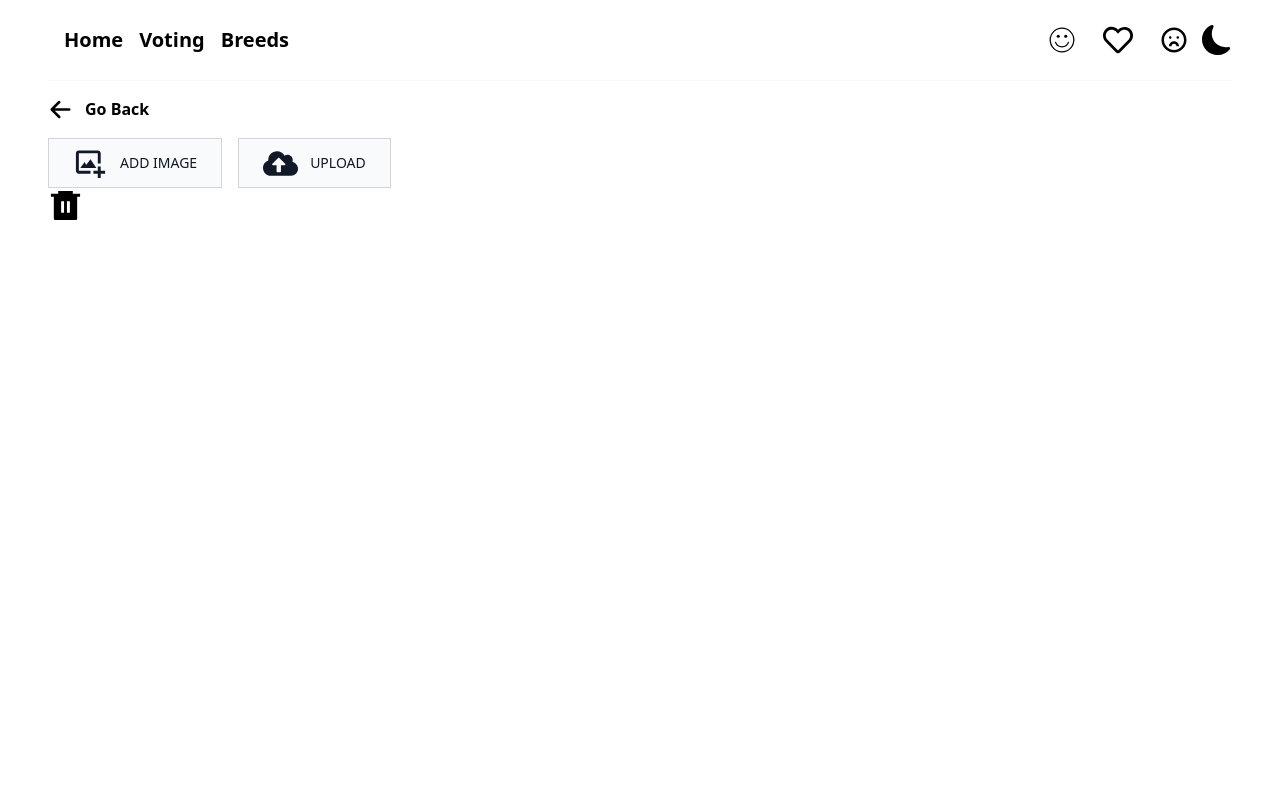
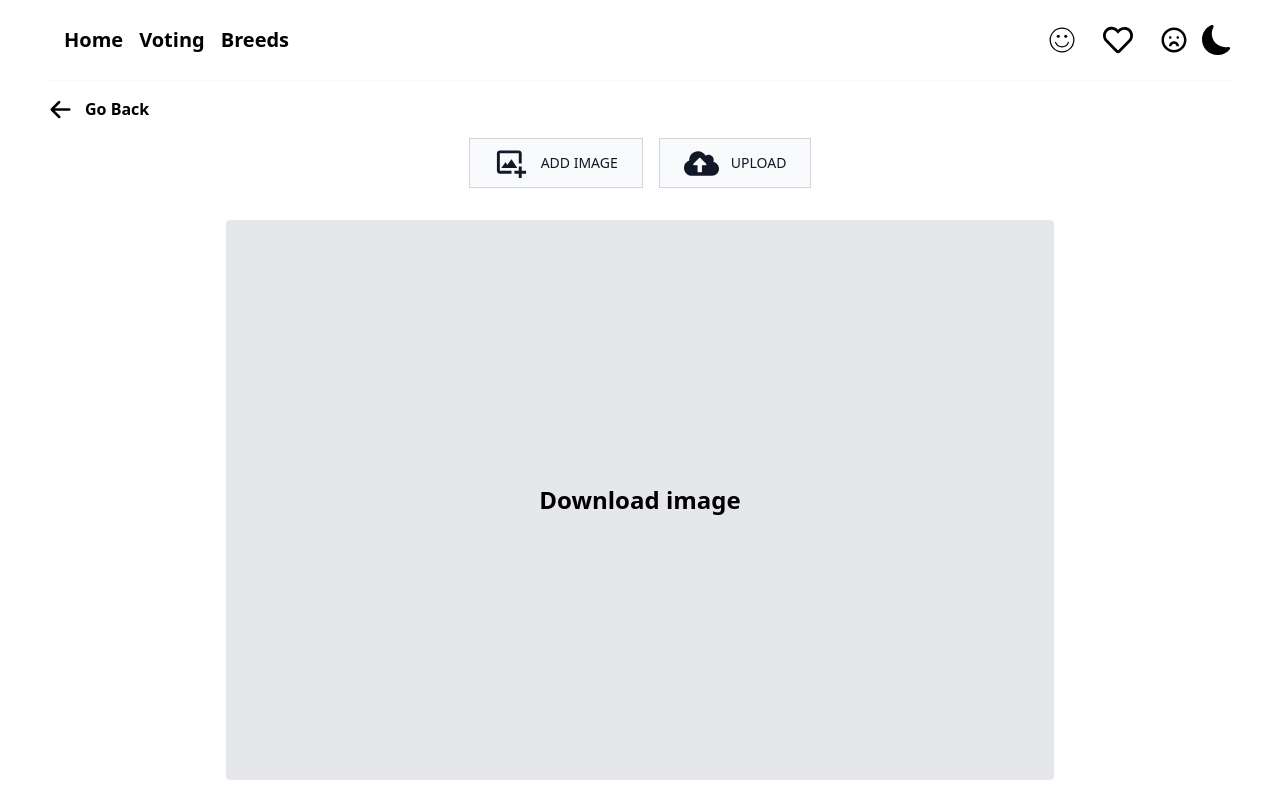
Before and after one commit to ElenaDiachenko/cats-app-redux, a React (Create React App) app: page /upload in a window 1280 px wide. Built offline with nearby package versions, Linux system fonts and the light colour scheme.

Commit message:
fixed style upload

```diff
--- a/src/pages/Upload.jsx
+++ b/src/pages/Upload.jsx
@@ -23,13 +23,12 @@ const Upload = () => {
 
   const handleSubmit = async (e) => {
     e.preventDefault();
-    console.log(e.target.elements[0].files[0]);
     const file = e.target.elements[0].files[0];
     let formData = new FormData();
     formData.append('file', file);
     try {
-      const result = await requests.uploadImage(formData);
-      console.log(result);
+      await requests.uploadImage(formData);
+      setImageURLs([]);
     } catch (error) {
       console.error(error.message);
     }
@@ -38,10 +37,7 @@ const Upload = () => {
   return (
     <div className="flex flex-col gap-y-4">
       <BackLink to={location.state?.from ?? '/breeds'}>Go Back</BackLink>
-      <div>
-        <div>
-          <div>
-            <form onSubmit={handleSubmit}>
+      <form className="mb-4 mx-auto" onSubmit={handleSubmit}>
         <div className="flex gap-x-4">
           <button
             className="px-6 h-[50px] text-sm text-gray-900 bg-gray-50 border border-gray-300  dark:bg-gray-700 dark:border-gray-600  dark:text-white flex justify-center items-center hover:opacity-50"
@@ -66,18 +62,28 @@ const Upload = () => {
           hidden
         />
       </form>
-          </div>
-        </div>
 
-        <div>
-          <button onClick={() => setImageURLs([])}>
+      <div className=" relative rounded mx-auto flex  justify-center items-center bg-gray-200 dark:bg-slate-600 w-full md:w-[70%] h-[70vh]">
+        {imageURLs.length ? (
+          <button
+            className="absolute top-4 right-4 p-1 text-gray-900 bg-gray-50 border border-gray-300  dark:bg-gray-700 dark:border-gray-600  dark:text-white flex justify-center items-center hover:opacity-50"
+            onClick={() => setImageURLs([])}
+          >
             <RiDeleteBin6Fill size={35} />
           </button>
-
-          {imageURLs.map((imageSrc) => (
-            <img key={imageSrc} src={imageSrc} alt="upload_image" />
-          ))}
-        </div>
+        ) : null}
+        {imageURLs.length ? (
+          imageURLs.map((imageSrc) => (
+            <img
+              className="w-full h-full block object-cover"
+              key={imageSrc}
+              src={imageSrc}
+              alt="upload_image"
+            />
+          ))
+        ) : (
+          <p className="text-xl lg:text-2xl font-bold">Download image</p>
+        )}
       </div>
     </div>
   );
--- a/src/pages/Voting.jsx
+++ b/src/pages/Voting.jsx
@@ -3,17 +3,12 @@ import { requests } from '../servises/API';
 import { CiFaceSmile } from 'react-icons/ci';
 import { CgSmileSad } from 'react-icons/cg';
 import { FaRegHeart } from 'react-icons/fa';
-// import { nanoid } from 'nanoid';
 
 const Voting = () => {
   const [currentImage, setCurrentImage] = useState({});
   const [userId] = useState(JSON.parse(localStorage.getItem('catsapi_userId')));
   const [clicked, setClicked] = useState(false);
   const [userActions, setUserActions] = useState([]);
-
-  // useEffect(() => {
-  //   localStorage.setItem('catsapi_userId', JSON.stringify(userId));
-  // }, [userId]);
 
   useEffect(() => {
     (async () => {
```
Lines whose indentation alone changed are shown as unchanged.
